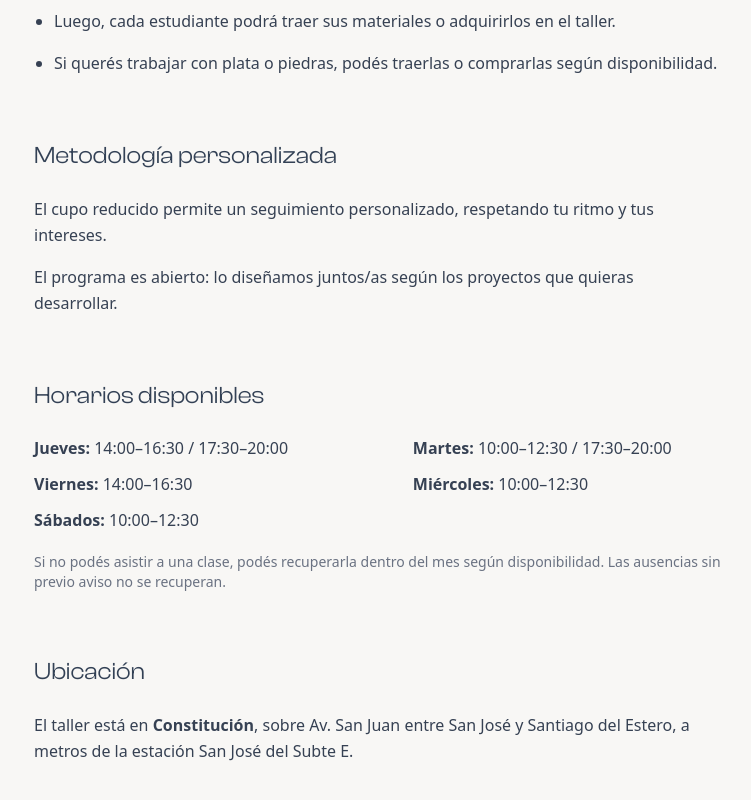
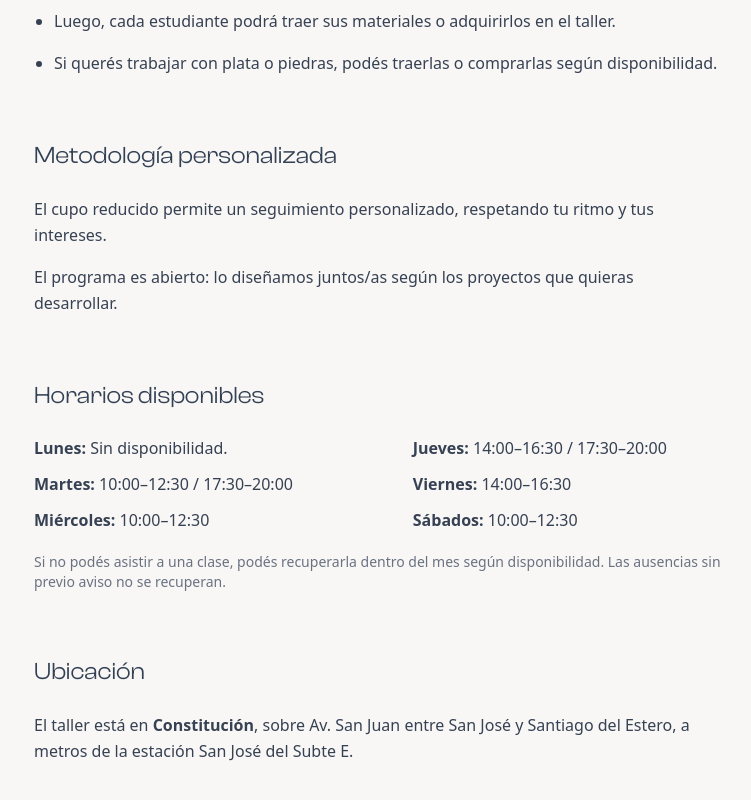
Before and after one commit to MarianoReyG/atelierdejoyeria, a React (Vite) app in the folder frontend/: page /cursos/taller-inicial in a window 1280 px wide. Shown: the part 1375-2175 px from the top of the page, without its empty margins (14-765 px from the left). Built offline with nearby package versions, Linux system fonts and the light colour scheme.

Commit message:
initial course schedule

```diff
--- a/frontend/src/pages/CoursesDetails/InitialCourseDetail.jsx
+++ b/frontend/src/pages/CoursesDetails/InitialCourseDetail.jsx
@@ -101,9 +101,9 @@ function InitialCourseDetail() {
               </h2>
 
               <div className="grid sm:grid-cols-2 gap-x-10 gap-y-3 text-gray-700 md:hidden">
-                <p>
-                  <strong>Lunes: Sin disponibilidad.</strong>
-                </p>
+                {/* <p>
+                  <strong>Lunes:</strong>
+                </p> */}
                 <p>
                   <strong>Martes:</strong> 10:00–12:30 / 17:30–20:00
                 </p>
@@ -122,9 +122,9 @@ function InitialCourseDetail() {
               </div>
 
               <div className="hidden md:grid sm:grid-cols-2 gap-x-10 gap-y-3 text-gray-700 ">
-                {/* <p>
-                  <strong>Lunes:</strong>
-                </p> */}
+                <p>
+                  <strong>Lunes:</strong> Sin disponibilidad.
+                </p>
                 <p>
                   <strong>Jueves:</strong> 14:00–16:30 / 17:30–20:00
                 </p>
```
